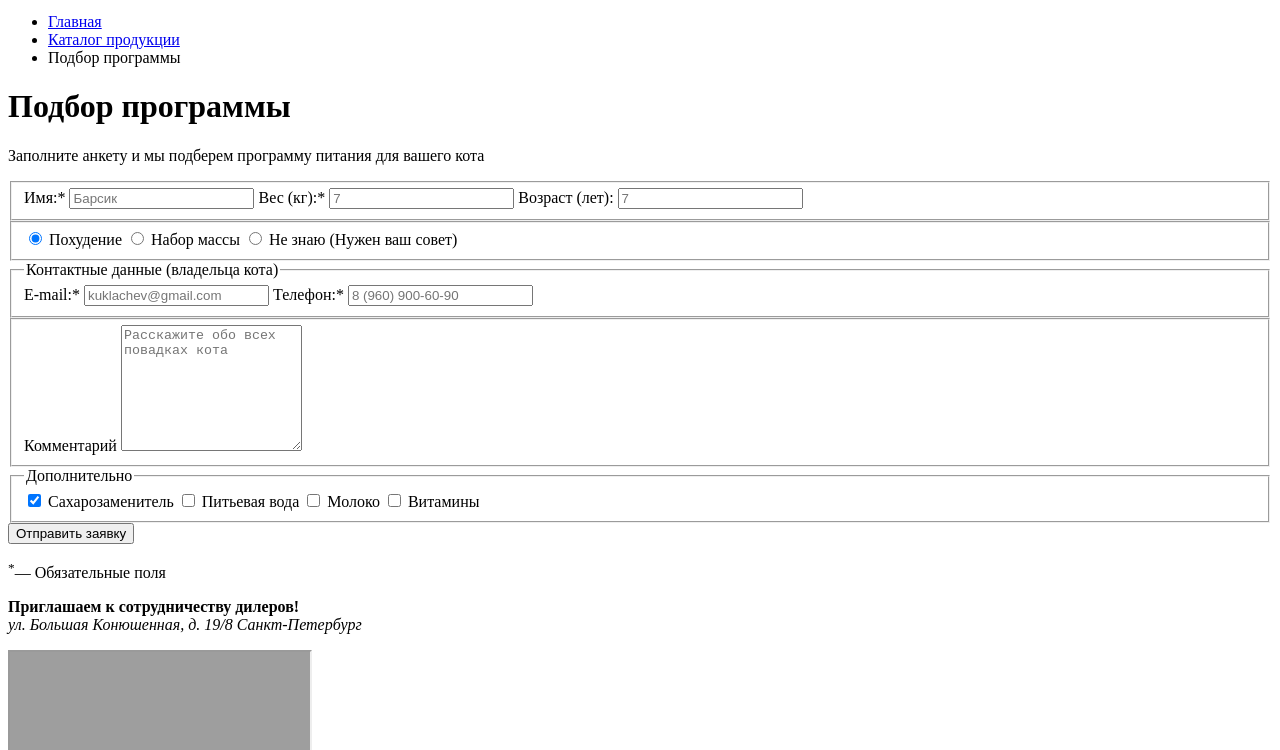
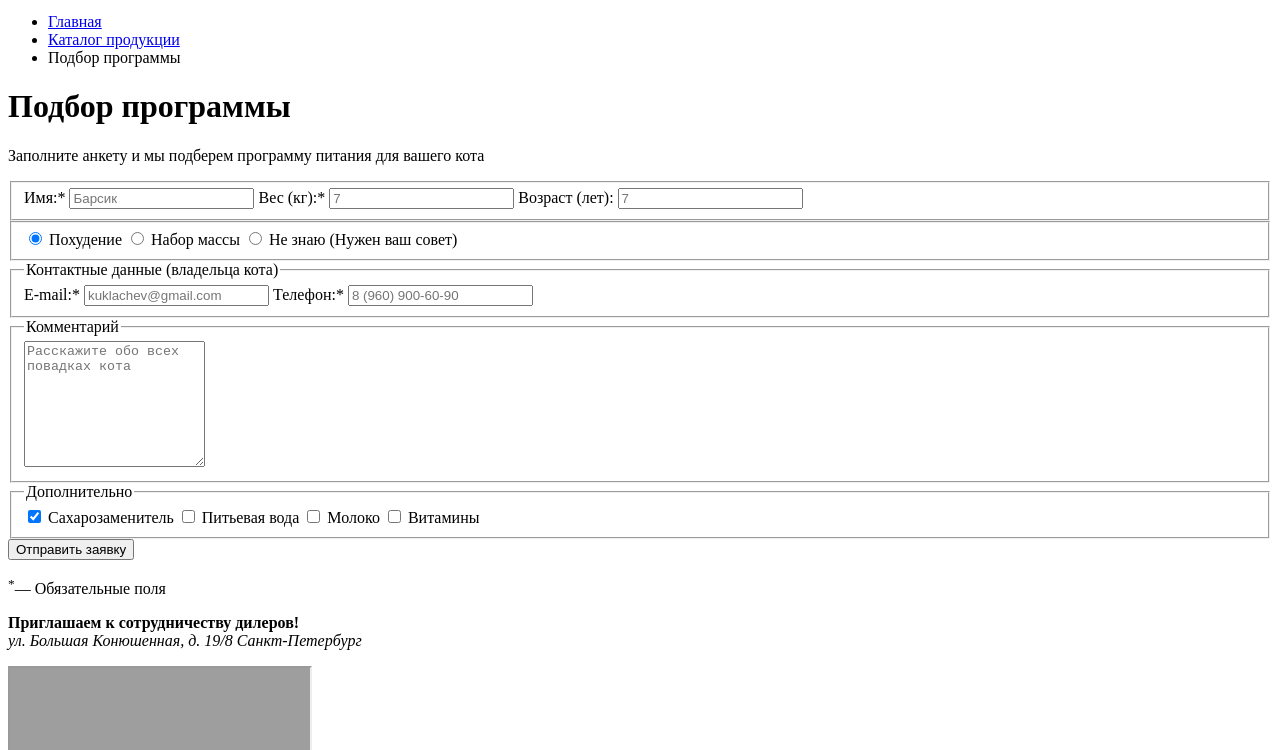
Before and after one commit to Ekzaton/859219-cat-energy-17, a website: page source/form.html in a window 1280 px wide. Shown: the part 50-800 px from the top of the page. Drawn offline with Linux system fonts and the light colour scheme; grey boxes are pictures that could not be loaded.

Commit message:
Поправил разметку ещё раз

```diff
--- a/source/form.html
+++ b/source/form.html
@@ -68,8 +68,8 @@
           </label>
         </fieldset>
         <fieldset class="form__field">
-          <label class="title-line" for="area">Комментарий</label>
-          <textarea class="form__textarea" id="area" name="area" rows="8" placeholder="Расскажите обо всех повадках кота"></textarea>
+          <legend class="form__title">Комментарий</legend>
+          <textarea class="form__textarea" name="area" rows="8" placeholder="Расскажите обо всех повадках кота"></textarea>
         </fieldset>
         <fieldset class="form__field">
           <legend class="form__title">Дополнительно</legend>
```
